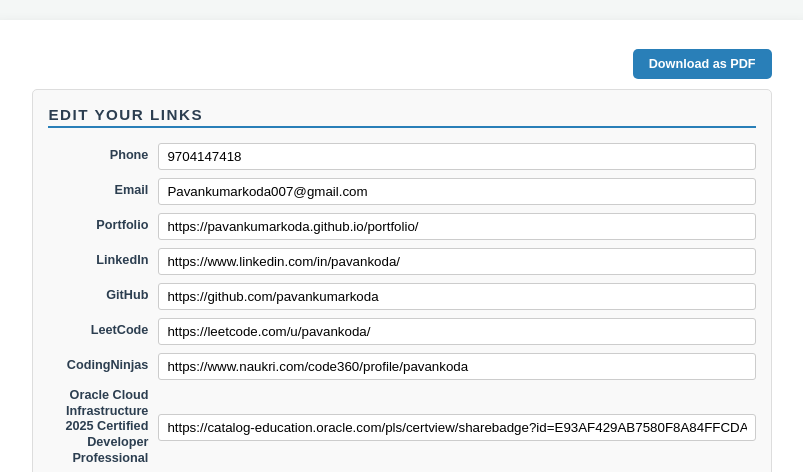
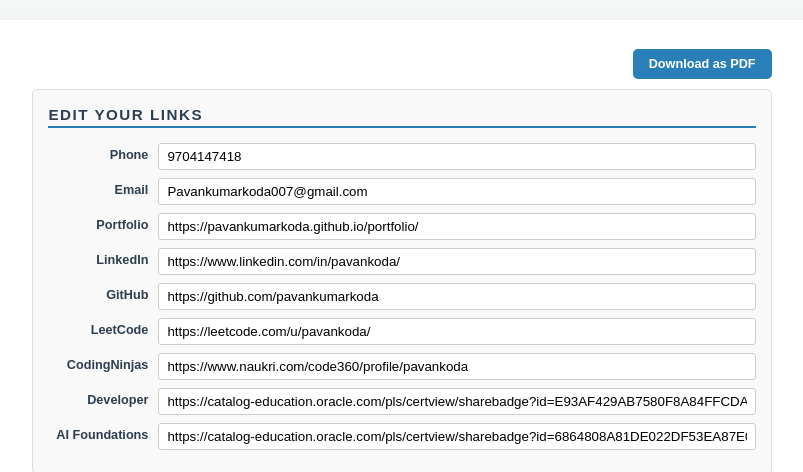
Before and after one commit to pavankumarkoda/resume, a plain HTML site: page index.html in a window 1280 px wide. Shown: the top 472 px of the page, without its empty margins (238-1041 px from the left). Drawn offline with Linux system fonts and the light colour scheme.

Commit message:
Update index.html

```diff
--- a/index.html
+++ b/index.html
@@ -231,11 +231,11 @@
                 <input type="text" class="link-input" id="input-ninjas" data-target="link-ninjas-cert" value="https://www.naukri.com/code360/profile/pavankoda">
             </div>
             <div class="input-group">
-                <label for="input-developer">Oracle Cloud Infrastructure 2025 Certified Developer Professional</label>
+                <label for="input-developer">Developer </label>
                 <input type="text" class="link-input" id="input-developer" data-target="link-developer-cert" value="https://catalog-education.oracle.com/pls/certview/sharebadge?id=E93AF429AB7580F8A84FFCDAD3EF1A0EF489A41BCBC63E9BA6983E2D7CF2C762">
             </div>
             <div class="input-group">
-                <label for="input-ai">Oracle Cloud Infrastructure 2025 Certified AI Foundations Associate</label>
+                <label for="input-ai">AI Foundations </label>
                 <input type="text" class="link-input" id="input-ai" data-target="link-ai-cert" value="https://catalog-education.oracle.com/pls/certview/sharebadge?id=6864808A81DE022DF53EA87E0983FC68F6319CCFE20D292D7DAB1F0A158349C1">
             </div>
         </div>
```
